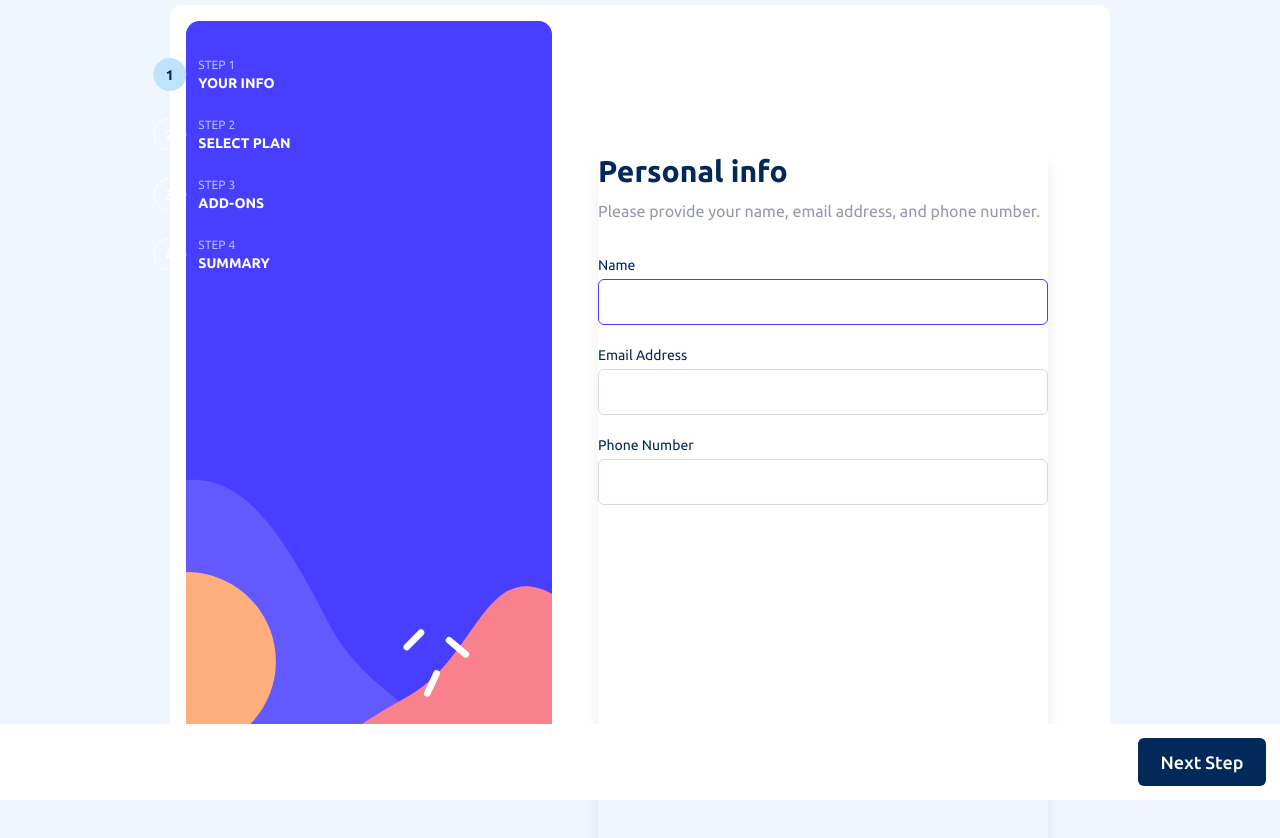
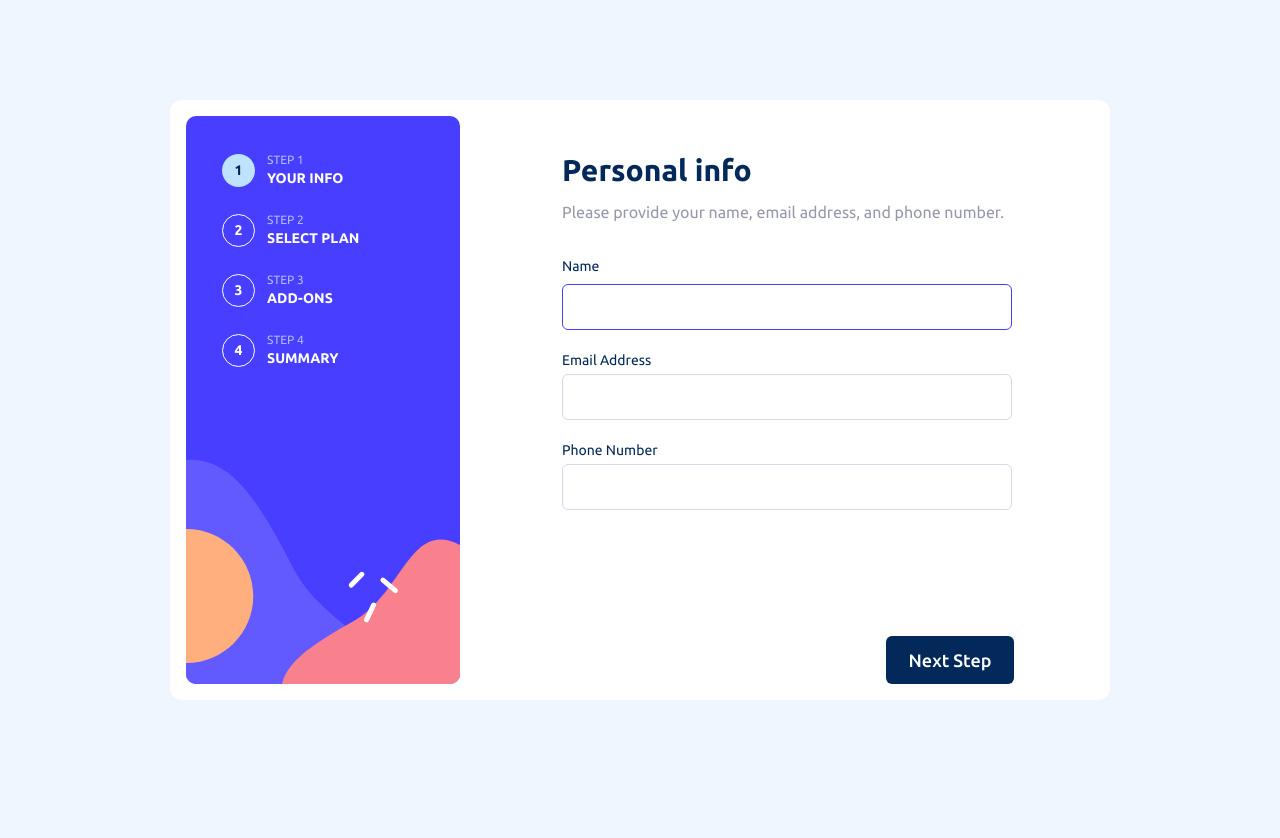
Before and after one commit to TiagoJacintoDev/multi-step-form, a React (Vite) app: page / in a window 1280 px wide. Shown: the top 838 px of the page. After the commit the page ends 800 px from the top, so only its background shows below. Built offline with nearby package versions, Linux system fonts and the light colour scheme.

Commit message:
Improve desktop styling

```diff
--- a/src/App.tsx
+++ b/src/App.tsx
@@ -147,15 +147,15 @@ export const App = () => {
   return (
     <div className='lg:h-full flex items-center'>
       <form
-        className='lg:grid grid-flow-col lg:rounded-xl w-full lg:w-[940px] mx-auto bg-white lg:p-4'
+        className='lg:relative lg:grid grid-flow-col lg:rounded-xl w-full lg:w-[940px] mx-auto bg-white lg:p-4'
         onSubmit={handleSubmit(onSubmit)}
       >
         <div className='relative'>
           <img
-            className='w-full'
+            className='max-lg:w-full'
             src={isDesktopOrLaptop ? DesktopSidebar : MobileSidebar}
           />
-          <div className='absolute top-6 left-1/2 -translate-x-1/2 lg:top-9 lg:left-9 max-lg:flex max-lg:gap-4'>
+          <div className='absolute top-6 left-1/2 max-lg:-translate-x-1/2 lg:top-9 lg:left-9 max-lg:flex max-lg:gap-4'>
             {steps.map(step => (
               <div className='flex items-center gap-3 mb-6' key={step.id}>
                 <button
@@ -187,10 +187,15 @@ export const App = () => {
             ))}
           </div>
         </div>
-        <div className='absolute max-lg:py-6 lg:mt-9 top-24 max-lg:px-5 max-lg:bg-white max-lg:rounded-lg max-lg:w-11/12 -translate-x-1/2 left-1/2 lg:relative lg:w-[450px] shadow-lg'>
+        <div
+          className={`${
+            showThankYou ? '' : 'lg:mt-9'
+          } absolute lg:-ml-12 max-lg:py-6  max-lg:top-24 max-lg:px-5 max-lg:bg-white max-lg:rounded-lg max-lg:w-11/12 -translate-x-1/2 left-1/2 lg:relative lg:w-[450px] max-lg:shadow-lg`}
+        >
           {showThankYou ? <ThankYou /> : <div>{step.component}</div>}
         </div>
-        <div className='bg-white w-full lg:text-lg absolute bottom-0 left-0 flex items-center p-3.5 lg:font-medium'>
+        {!showThankYou && (
+          <div className='max-lg:bg-white w-full lg:w-[450px] lg:text-lg absolute bottom-0 max-lg:left-0 lg:bottom-4 lg:right-24 flex items-center max-lg:p-3.5 lg:font-medium'>
             {!isFirstStep && (
               <button
                 className='text-neutral-cool-gray'
@@ -208,6 +213,7 @@ export const App = () => {
               {isLastStep ? 'Confirm' : 'Next Step'}
             </button>
           </div>
+        )}
       </form>
     </div>
   )
--- a/src/components/steps/PersonalInfo.tsx
+++ b/src/components/steps/PersonalInfo.tsx
@@ -12,11 +12,11 @@ export const PersonalInfo = ({ register, errors }: Props) => {
       <h1 className='text-2xl lg:text-3xl font-bold text-primary-marine-blue'>
         Personal info
       </h1>
-      <h2 className='text-neutral-cool-gray mt-1 lg:mt-2.5'>
+      <h2 className='text-neutral-cool-gray mt-1 lg:mt-3'>
         Please provide your name, email address, and phone number.
       </h2>
       <div className='mt-6 lg:mt-8'>
-        <label className='flex flex-col gap-1' htmlFor='name'>
+        <label className='flex flex-col gap-1.5 lg:gap-2' htmlFor='name'>
           <div className='flex justify-between'>
             <span className='text-primary-marine-blue text-sm'>Name</span>
             {errors.name ? (
--- a/src/components/steps/SelectPlan.tsx
+++ b/src/components/steps/SelectPlan.tsx
@@ -35,7 +35,7 @@ export const SelectPlan = ({
           />
         ))}
       </div>
-      <div className='lg:absolute top-80 mt-6 lg:mt-8 w-full gap-6 bg-neutral-magnolia rounded-lg p-2.5 lg:p-3 flex items-center justify-center'>
+      <div className='lg:absolute top-72 mt-6 lg:mt-8 w-full gap-6 bg-neutral-magnolia rounded-lg p-2.5 lg:p-3 flex items-center justify-center'>
         <span
           className={`${
             planDuration === 'monthly'
```
Lines whose indentation alone changed are shown as unchanged.
